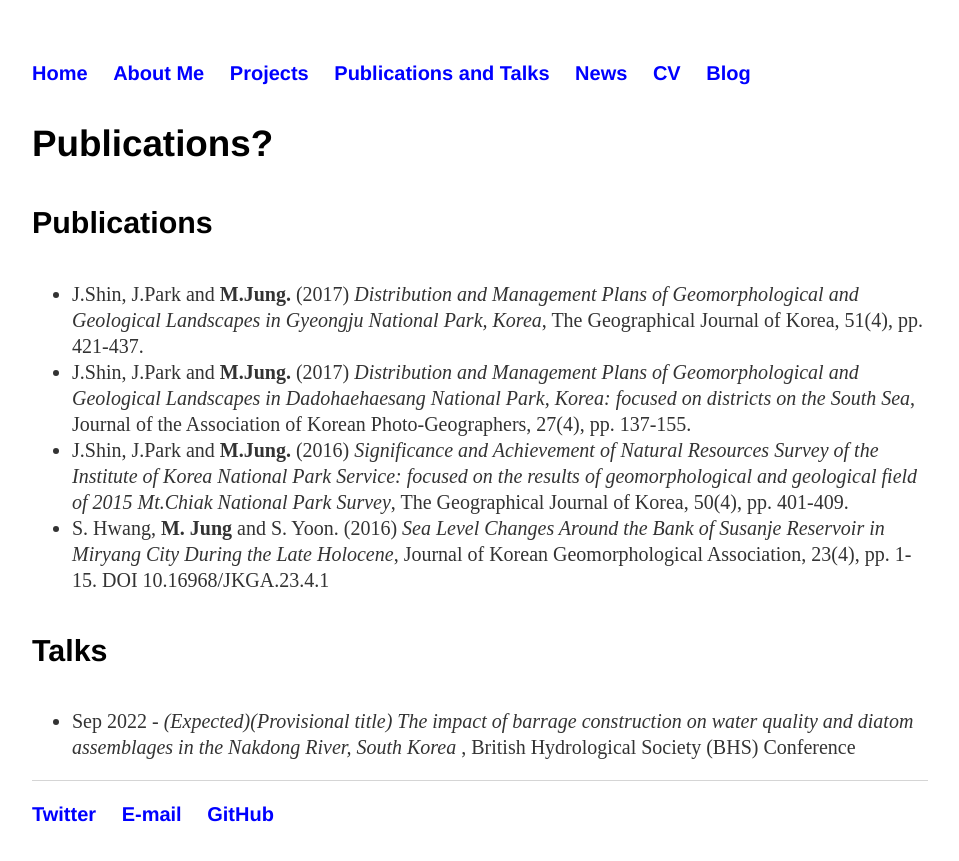
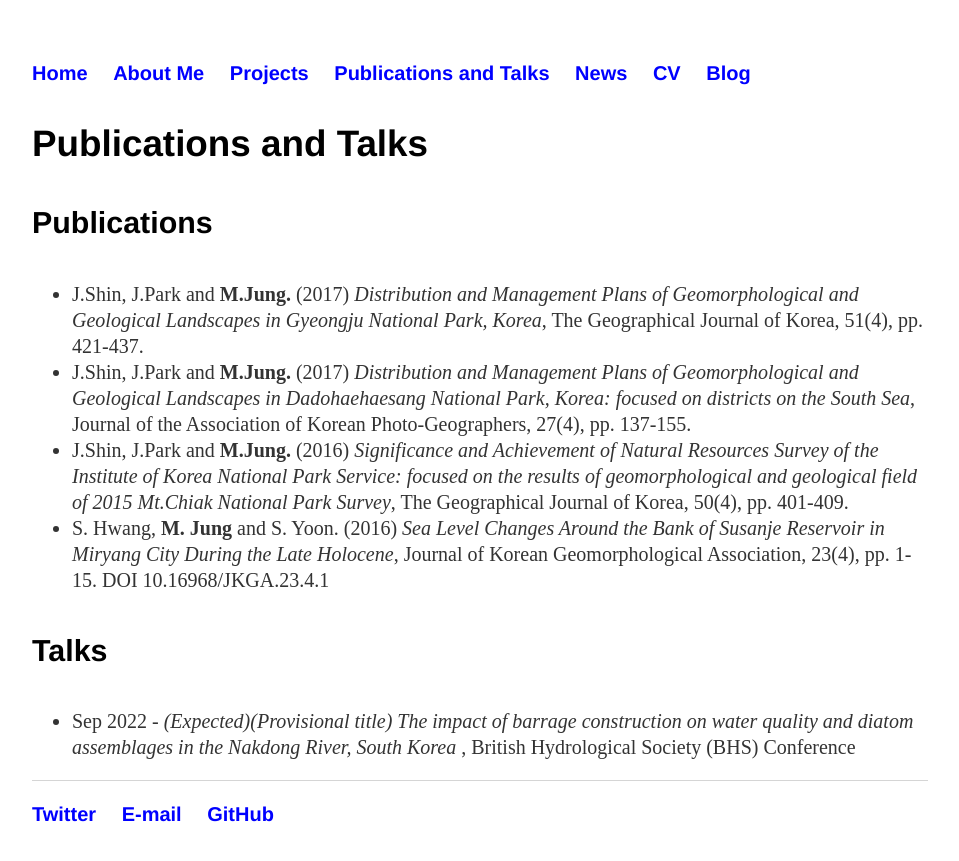
Before and after one commit to muyeoljung/muyeoljung.github.io, a Jekyll site: the page built from publications/index.html, in a window 1280 px wide. Shown: the top 861 px of the page, without its empty margins (160-1119 px from the left). Built offline with Jekyll 4.4.1, drawn with Linux system fonts in a browser that asks for light colours.

Commit message:
Update index.html

```diff
--- a/publications/index.html
+++ b/publications/index.html
@@ -1,10 +1,10 @@
 ---
 layout: default
-title: Publications
+title: Publications and Talks
 ---
 
 	<div class="publications">
-	<h3>Publications?</h3>
+	<h3>Publications and Talks</h3>
 	<h4>Publications</h4>
 		<ul class="Publications">
 		<li>J.Shin, J.Park and <b>M.Jung.</b> (2017) <i> Distribution and Management Plans of Geomorphological and Geological
```
